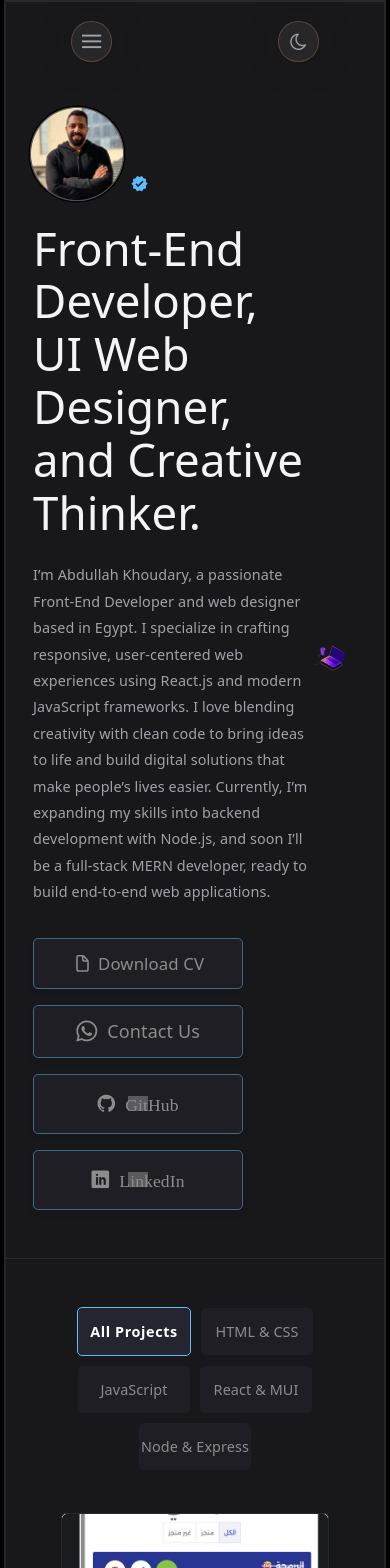
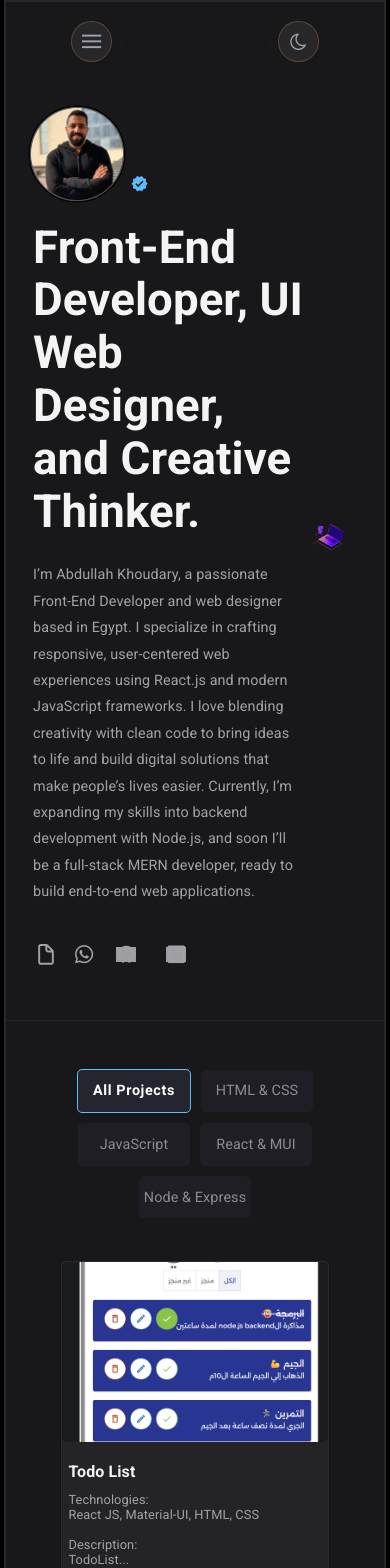
Before and after one commit to Khodairy/MyPortfolio, a React (Vite) app: page / in a window 390 px wide. Shown: the top 1568 px of the page. Built offline with nearby package versions, Linux system fonts and the light colour scheme; grey boxes are pictures that could not be loaded.

Commit message:
Revert "updating icons"
This reverts commit 30a68eb7608fd6d3c11f6de857918153bd79e04a.

```diff
--- a/package.json
+++ b/package.json
@@ -17,7 +17,6 @@
     "@fortawesome/free-regular-svg-icons": "^7.1.0",
     "@fortawesome/free-solid-svg-icons": "^7.1.0",
     "@fortawesome/react-fontawesome": "^3.1.1",
-    "bootstrap": "^5.3.8",
     "framer-motion": "^10.12.16",
     "lottie-react": "^2.4.0",
     "react": "^18.2.0",
--- a/src/components/2-hero/Hero.jsx
+++ b/src/components/2-hero/Hero.jsx
@@ -6,8 +6,6 @@ import { motion } from "framer-motion";
 import { FontAwesomeIcon } from "@fortawesome/react-fontawesome";
 import { faEnvelope } from "@fortawesome/free-regular-svg-icons";
 import { faFile } from "@fortawesome/free-regular-svg-icons";
-import "bootstrap/dist/css/bootstrap.min.css";
-import "bootstrap/dist/js/bootstrap.bundle.min.js";
 
 const Hero = () => {
   const lottieRef = useRef();
@@ -47,7 +45,7 @@ const Hero = () => {
           end-to-end web applications.
         </p>
 
-        <div className="desktop-only all-icons flex">
+        <div className="all-icons flex">
           <a
             href="/Abdullah-Khoudary-Resume.pdf"
             target="_blank"
@@ -84,68 +82,6 @@ const Hero = () => {
             <div className="icon icon-linkedin"></div>
           </a>
         </div>
-        <div className="mobile-only all-icons flex">
-          <a
-            href="/Abdullah-Khoudary-Resume.pdf"
-            target="_blank"
-            rel="noreferrer"
-            title="Open CV"
-          >
-            <button type="button" className="btn btn-outline-primary">
-              {" "}
-              <FontAwesomeIcon icon={faFile} size="1x" color="inherit" />
-              Download CV
-            </button>
-          </a>
-          <a
-            href="https://api.whatsapp.com/send/?phone=201281235360&text&type=phone_number&app_absent=0"
-            target="_blank"
-            rel="noreferrer"
-            title="Connect me via wattsApp"
-          >
-            <button>
-              <div
-                style={{
-                  display: "flex",
-                  alignItems: "center",
-                  gap: "10px",
-                  fontSize: "18px",
-                  cursor: "pointer",
-                }}
-              >
-                <i
-                  className="fa-brands fa-whatsapp"
-                  style={{ fontSize: "24px" }}
-                ></i>
-                <span>Contact Us</span>
-              </div>
-            </button>
-          </a>
-          <a
-            href="https://github.com/Khodairy"
-            target="_blank"
-            rel="noreferrer"
-            title="Open my github profile"
-          >
-            <button>
-              <div className="icon icon-github">
-                <span style={{ marginLeft: "10px" }}>GitHub</span>
-              </div>
-            </button>
-          </a>
-          <a
-            href="https://www.linkedin.com/in/abdalla-khodairy-94b345244/"
-            target="_blank"
-            rel="noreferrer"
-            title="Open my LinkedIn profile"
-          >
-            <button>
-              <div className="icon icon-linkedin">
-                <span style={{ marginLeft: "10px" }}>LinkedIn</span>
-              </div>
-            </button>
-          </a>
-        </div>
       </div>
 
       <div className="right-section animation ">
--- a/src/components/2-hero/hero.css
+++ b/src/components/2-hero/hero.css
@@ -49,7 +49,7 @@ section.hero p.sub-title {
 }
 
 /* ============================
-  ICONS — FLEX + HOVER
+    ICONS — FLEX + HOVER
 ============================ */
 
 section.hero .all-icons {
@@ -60,7 +60,7 @@ section.hero .all-icons {
   font-size: 1.3rem;
 }
 
-/* روابط */
+/* كل الروابط */
 .all-icons a {
   display: inline-flex;
   align-items: center;
@@ -68,13 +68,14 @@ section.hero .all-icons {
   transition: transform 0.25s ease, filter 0.25s ease, color 0.25s ease;
 }
 
+/* hover عام */
 .all-icons a:hover {
   transform: scale(1.18) translateY(-2px);
   filter: brightness(1.2);
 }
 
 /* =============================
-  FontAwesome icons
+  أيقونات من FontAwesome
 ============================== */
 
 .all-icons i,
@@ -83,18 +84,18 @@ section.hero .all-icons {
 }
 
 /* =============================
-  Image-based icons (GitHub / LinkedIn)
+  أيقونات داخل div (GitHub – LinkedIn)
 ============================== */
 
 .icon {
   width: 32px;
   height: 32px;
-  background-size: 60%;
-  background-position: center;
+  background-size: contain;
   background-repeat: no-repeat;
   transition: transform 0.25s ease, filter 0.25s ease;
 }
 
+/* الشكل العام لكل الأيقونات */
 .icon-item,
 .icon {
   width: 34px;
@@ -104,6 +105,13 @@ section.hero .all-icons {
   justify-content: center;
   font-size: 1.1rem;
   transition: 0.3s ease;
+}
+
+/* GitHub و LinkedIn (أيقونات صورة) */
+.icon {
+  background-size: 60%;
+  background-position: center;
+  background-repeat: no-repeat;
 }
 
 /* GitHub */
@@ -120,84 +128,29 @@ section.hero .all-icons {
   background-image: url("/linkedin.png");
 }
 
-/* ============================
-  DESKTOP vs MOBILE VISIBILITY
-============================ */
+.icon-linkedin:hover {
+  color: rgb(13, 110, 253) !important;
+}
 
-.desktop-only.all-icons {
+/* =============================
+  ألوان hover مخصصة
+============================== */
+
+.all-icons i.fa-whatsapp:hover {
+  color: #25D366 !important;
+}
+
+.all-icons svg:hover {
+  color: #00bfa5;
+}
+
+.all-icons a[title="Open CV"]:hover svg {
+  color: #0d6efd;
+}
+
+.all-icons {
   display: flex;
   align-items: center;
   gap: 1.4rem;
+  /* مسافة ثابتة */
 }
-
-.mobile-only.all-icons {
-  display: none;
-
-  align-items: flex-start !important;
-}
-
-/* ============================
-      MOBILE BUTTON DESIGN
-============================ */
-
-.mobile-only.all-icons button {
-  color: white;
-  padding: 12px 24px;
-  border: none;
-  cursor: pointer;
-  transition: all 0.3s ease;
-  box-shadow: 0 4px 6px rgba(0, 0, 0, 0.2);
-  display: flex;
-  gap: 5px;
-  text-align: center;
-  background-color: rgba(36, 37, 46, 1);
-  width: 11rem;
-  font-size: 1.05rem;
-  text-transform: capitalize;
-  opacity: 0.5;
-  border-radius: 5px;
-  border: 1px solid var(--blue);
-
-
-  /* ========== تعديل العرض ========= */
-  width: 160px;
-  /* عرض ثابت لكل الزرار */
-  /* ================================= */
-
-  display: flex;
-  justify-content: center;
-  align-items: center;
-}
-
-/* hover effect */
-.mobile-only.all-icons button:hover {
-  background-color: rgb(25, 118, 210);
-  transform: translateY(-2px);
-  box-shadow: 0 6px 8px rgba(0, 0, 0, 0.3);
-}
-
-.mobile-only {
-  display: none !important;
-}
-
-/* ============================
-      MEDIA QUERY
-============================ */
-
-@media (max-width: 768px) {
-
-  .desktop-only.all-icons {
-    display: none !important;
-  }
-
-  /* إظهار الأزرار على الموبايل */
-  .mobile-only {
-    display: flex !important;
-    flex-direction: column;
-    align-items: center;
-    /* يخلي كل الزرار في منتصف الصفحة */
-    gap: 12px;
-    /* مسافة بين الأزرار متساوية */
-    width: 100%;
-  }
-}
```
Also changed, not shown: 1 other file (tests, documents, lock files or other folders).
